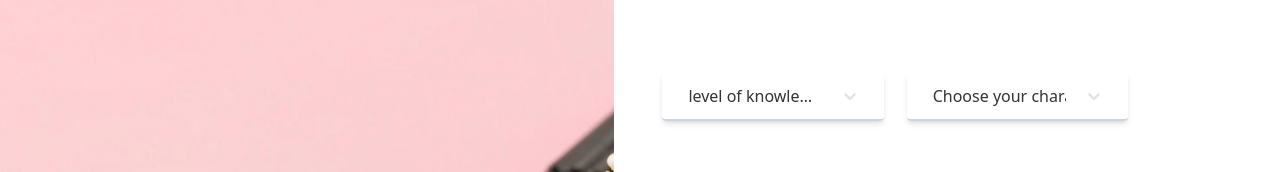
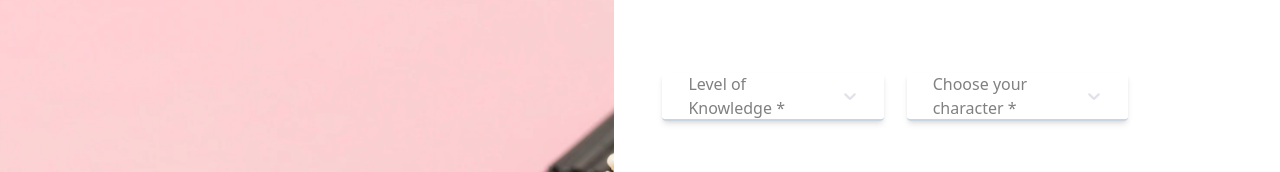
Before and after one commit to teonateona12/knight-cup, a React (Vite) app: page /experience in a window 1280 px wide. Shown: the part 440-612 px from the top of the page. Built offline with nearby package versions, Linux system fonts and the light colour scheme.

Commit message:
fix:form-inputs validation ,ensure string value for form state and redux state

```diff
--- a/src/pages/Experience/Experience.jsx
+++ b/src/pages/Experience/Experience.jsx
@@ -162,7 +162,7 @@ export default function Experience() {
               control={control}
               rules={{ required: "Level of Knowledge is required" }}
               defaultValue={userData ? userData.experience_level : ""}
-                render={() => (
+              render={({ field }) => (
                 <div className="w-[24.5rem] ">
                   <Select
                     styles={customStyles}
@@ -172,25 +172,16 @@ export default function Experience() {
                       { value: "intermediate", label: "Intermediate" },
                       { value: "professional", label: "Professional" },
                     ]}
-                      onChange={(value) => {
-                        setValue("levelOfKnowledge", value.value);
-
+                    onChange={(option) => {
+                      field.onChange(option.value);
                       dispatch(
                         updateData({
                           property: "experience_level",
-                            value: value.value,
+                          value: option.value,
                         })
                       );
                     }}
-                      defaultValue={{
-                        value: userData.experience_level
-                          ? userData.experience_level
-                          : "",
-                        label: userData.experience_level
-                          ? userData.experience_level.charAt(0).toUpperCase() +
-                            userData.experience_level.slice(1)
-                          : "level of knowledge",
-                      }}
+                    defaultValue={userData ? userData.experience_level : ""}
                     className={`w-full h-12 text-black px-4 py-2 rounded flex justify-between items-center shadow-md border-b-2 ${
                       errors.levelOfKnowledge
                         ? "border-red-500"
@@ -206,11 +197,15 @@ export default function Experience() {
               )}
             />
 
+
+
+
+
               <Controller
                 name="chooseYourCharacter"
                 control={control}
                 rules={{ required: "Character is required" }}
-                render={() => (
+                render={({ field }) => (
                   <div className="w-[24.5rem]">
                     <Select
                       styles={customStyles}
@@ -225,24 +220,17 @@ export default function Experience() {
                         Option: CustomOption,
                         SingleValue: CustomSingleValue,
                       }}
-                      onChange={(value) => {
-                        setValue("chooseYourCharacter", value.value);
+                      onChange={(option) => {
+                        field.onChange(option.value);
 
                         dispatch(
                           updateData({
                             property: "character_id",
-                            value: value.value,
+                            value: option.value,
                           })
                         );
                       }}
-                      defaultValue={{
-                        value: userData.character_id
-                          ? userData.character_id
-                          : "",
-                        label: userData.character_id
-                          ? toTitleCase(userData.character_id)
-                          : "Choose your character *",
-                      }}
+                      defaultValue={userData ? userData.character_id : ""}
                     />
                     {errors.chooseYourCharacter && (
                       <p className="text-red-500">
@@ -252,6 +240,7 @@ export default function Experience() {
                   </div>
                 )}
               />
+
             </div>
 
             <span>Have you participated in the Redberry Championship?</span>
```
Lines whose indentation alone changed are shown as unchanged.
